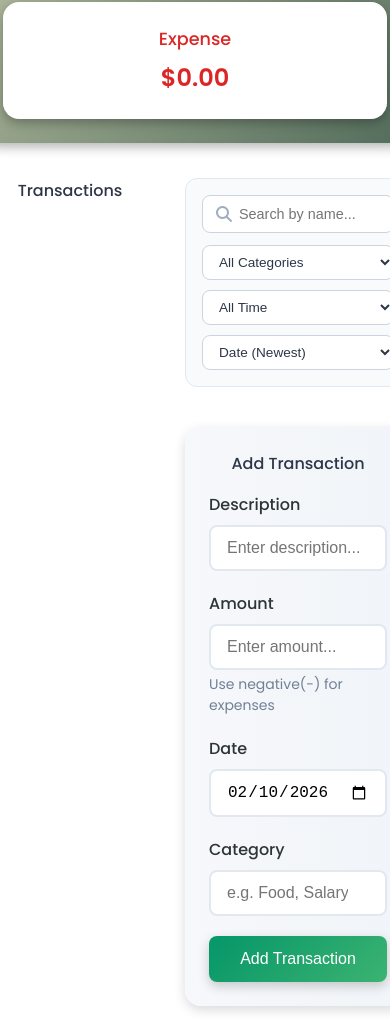
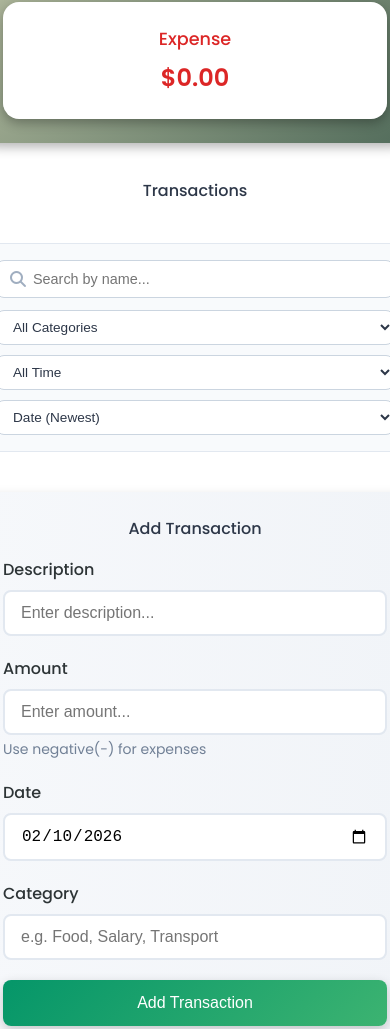
Before and after one commit to remorsilvajr/expense-tracker, a plain HTML site: page index.html in a window 390 px wide. Shown: the part 402-1431 px from the top of the page. Drawn offline with Linux system fonts and the light colour scheme.

Commit message:
Update style.css

```diff
--- a/style.css
+++ b/style.css
@@ -447,6 +447,11 @@ button[type="submit"]:active {
 
 /* Mobile adjustments */
 @media (max-width: 580px) {
+  .main-container {
+        /* Fix: Use 1 column for mobile */
+        grid-template-columns: 1fr;
+    }
+
   .filter-row {
     flex-direction: column; /* Stack dropdowns on phone */
   }
```
